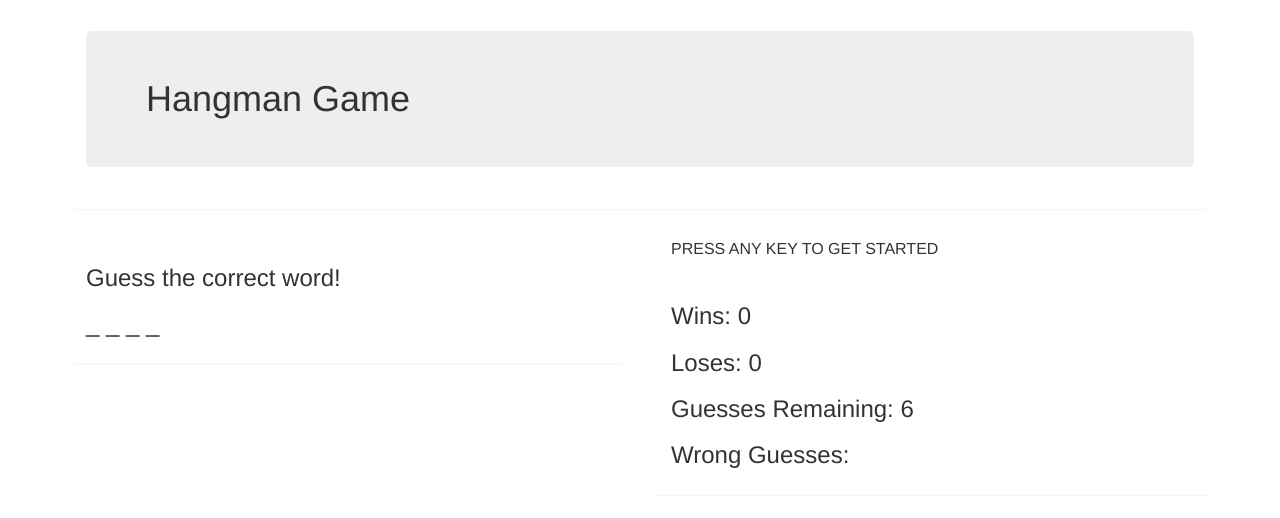
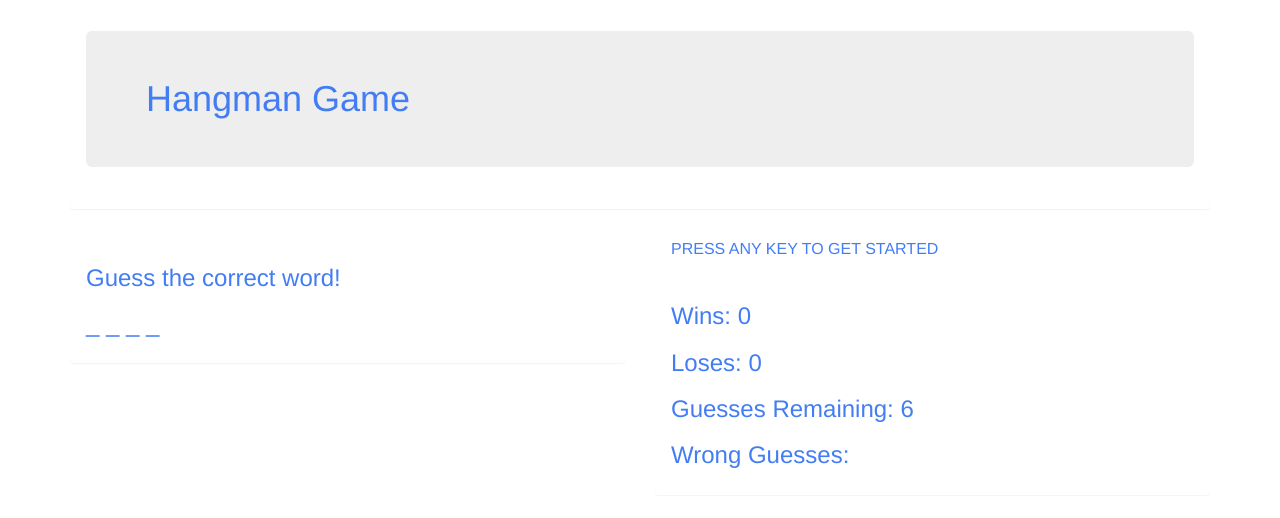
Before and after one commit to joycetio/HW-Hangman_Game, a plain HTML site: page index.html in a window 1280 px wide. Drawn offline with nearby package versions, Linux system fonts and the light colour scheme.

Commit message:
added min design

```diff
--- a/assets/css/style.css
+++ b/assets/css/style.css
@@ -0,0 +1,3 @@
+.panel-heading, .panel-body {
+	color: #427df4;
+}
--- a/index.html
+++ b/index.html
@@ -1,17 +1,21 @@
 <!DOCTYPE html>
 <html lang="en-us">
+
 <head>
     <meta charset="UTF-8" name="viewport" content="width=device-width, initial-scale=1">
     <title> Hangman Game </title>
-
     <!-- Latest compiled and minified CSS -->
     <link rel="stylesheet" href="https://maxcdn.bootstrapcdn.com/bootstrap/3.3.7/css/bootstrap.min.css" integrity="sha384-BVYiiSIFeK1dGmJRAkycuHAHRg32OmUcww7on3RYdg4Va+PmSTsz/K68vbdEjh4u" crossorigin="anonymous">
-
     <!-- Optional theme -->
     <link rel="stylesheet" href="https://maxcdn.bootstrapcdn.com/bootstrap/3.3.7/css/bootstrap-theme.min.css" integrity="sha384-rHyoN1iRsVXV4nD0JutlnGaslCJuC7uwjduW9SVrLvRYooPp2bWYgmgJQIXwl/Sp" crossorigin="anonymous">
+    <!-- Latest compiled and minified JavaScript -->
+    <script src="https://maxcdn.bootstrapcdn.com/bootstrap/3.3.7/js/bootstrap.min.js" integrity="sha384-Tc5IQib027qvyjSMfHjOMaLkfuWVxZxUPnCJA7l2mCWNIpG9mGCD8wGNIcPD7Txa" crossorigin="anonymous"></script>
 
-	<!-- Latest compiled and minified JavaScript -->
-	<!-- <script src="https://maxcdn.bootstrapcdn.com/bootstrap/3.3.7/js/bootstrap.min.js" integrity="sha384-Tc5IQib027qvyjSMfHjOMaLkfuWVxZxUPnCJA7l2mCWNIpG9mGCD8wGNIcPD7Txa" crossorigin="anonymous"></script> -->
+    <!--Bootswatch Link: Darkly-->
+    <link rel="stylesheet" href="https://maxcdn.bootstrapcdn.com/bootswatch/3.3.7/darkly/bootstrap.min.css">
+
+    <!--Links to CSS-->
+    <link rel="stylesheet" href="assets/css/style.css">
 </head>
 
 <body>
@@ -53,8 +57,8 @@
             </div>
         </div>
     </div>
-
     <!--Javascript Link-->
     <script type="text/javascript" src="assets/javascript/game.js"></script>
 </body>
+
 </html>
```
Lines whose indentation alone changed are shown as unchanged.
